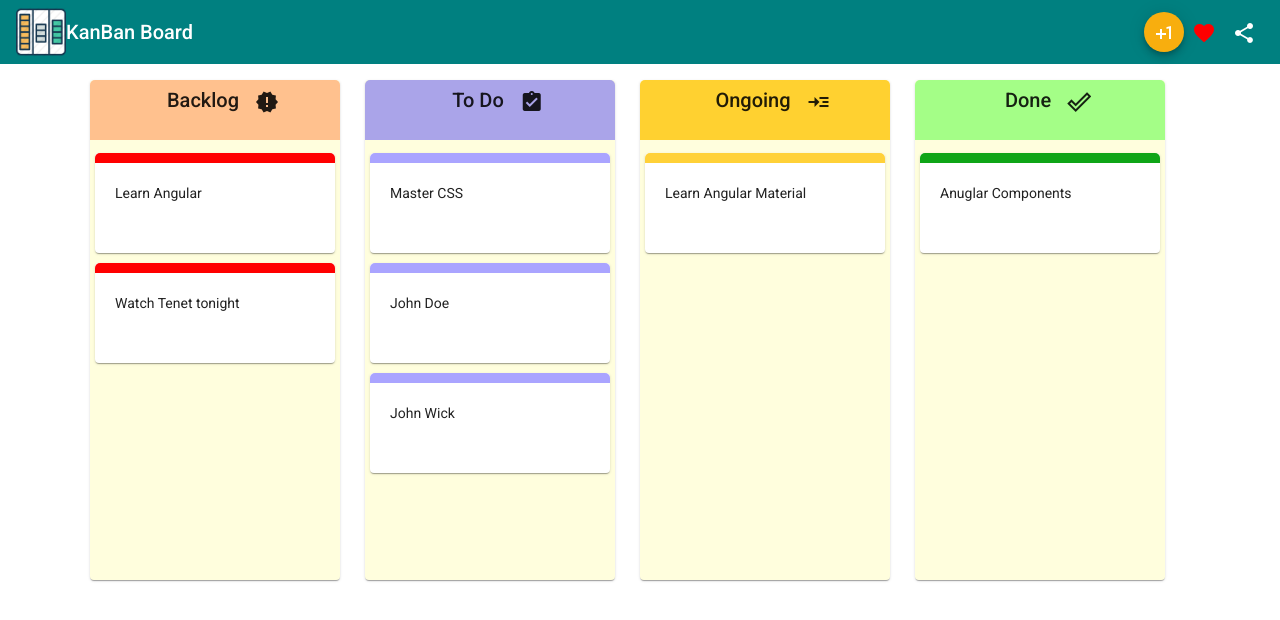
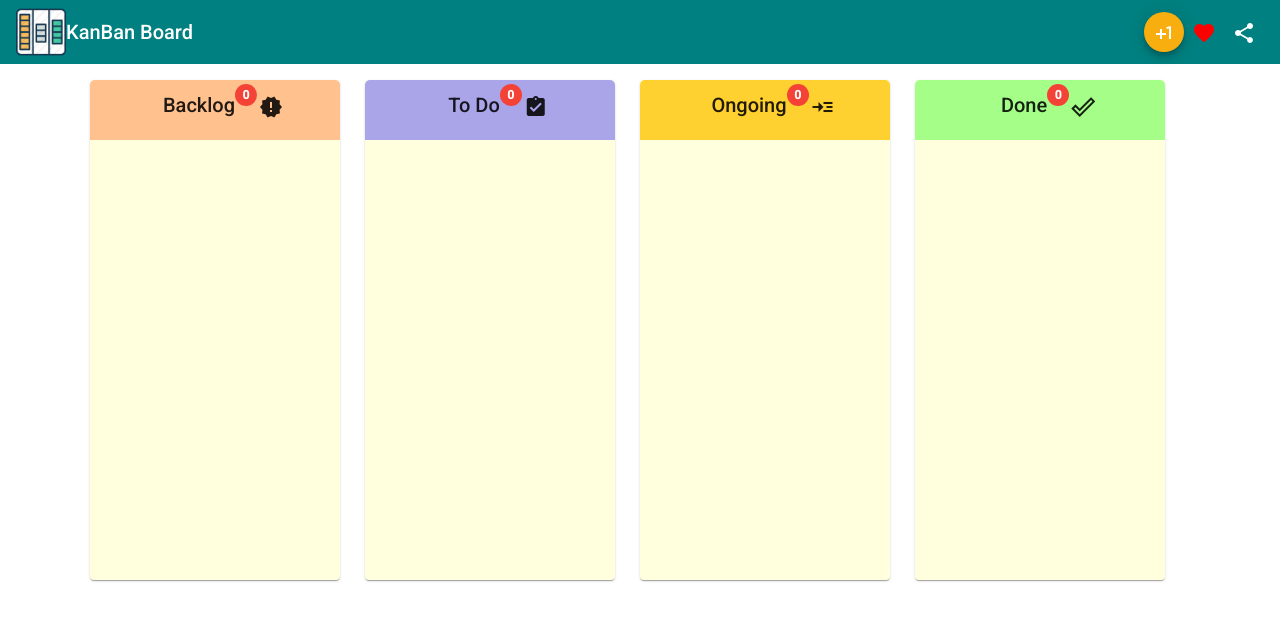
Before and after one commit to pavankalyan-codes/Kanban-board, an Angular app: page / in a window 1280 px wide. Shown: the top 620 px of the page. Built offline with nearby package versions, Linux system fonts and the light colour scheme.

Commit message:
Added update card

```diff
--- a/src/app/addtask/addtask.component.html
+++ b/src/app/addtask/addtask.component.html
@@ -4,11 +4,11 @@
     <div mat-dialog-content style="display:flex;flex-direction: column;justify-content: center;">
     <mat-form-field >
         <mat-label>Task name</mat-label>
-        <input matInput [(ngModel)]="task.name" required>
+        <input matInput [(ngModel)]="task.name"  required>
     </mat-form-field>
     <mat-form-field appearance="fill">
         <mat-label>Task Category</mat-label>
-        <mat-select [(ngModel)]="task.type" required>
+        <mat-select [(ngModel)]="task.type" required [disabled]="disableSelect">
         <mat-option *ngFor="let type of types;let i=index" [value]="i+1">
             {{type}}
         </mat-option>
--- a/src/app/addtask/addtask.component.ts
+++ b/src/app/addtask/addtask.component.ts
@@ -1,5 +1,11 @@
-import { Component, OnInit } from '@angular/core';
+import { Component, OnInit, Inject } from '@angular/core';
+import { MAT_DIALOG_DATA, MatDialogRef } from '@angular/material/dialog';
 
+
+export interface task {
+  name: string;
+  type: string;
+}
 @Component({
   selector: 'app-addtask',
   templateUrl: './addtask.component.html',
@@ -12,6 +18,8 @@ export class AddtaskComponent implements OnInit {
     name:'',
     type:''
   }
+
+
   types=[
     "backlog",
     "todo",
@@ -20,7 +28,23 @@ export class AddtaskComponent implements OnInit {
   ]
   value:string='';
 
-  constructor() { }
+  disableSelect:boolean=false;
+
+  constructor(public dialogRef: MatDialogRef<AddtaskComponent>,
+    @Inject(MAT_DIALOG_DATA) public data: task) {
+
+      if(data.name!='')
+      {
+        this.disableSelect=true;
+      }
+      this.task.name=data.name;
+      this.task.type=data.type+1;
+      console.log(data);
+
+
+
+
+  }
 
 
   ngOnInit(): void {
--- a/src/app/app.component.html
+++ b/src/app/app.component.html
@@ -15,16 +15,16 @@
       <mat-card class="example-card" style="display: flex;flex-direction: column;background-color: rgba(252, 248, 32, 0.151);" cdkDropList [cdkDropListData]="done" (cdkDropListDropped)="drop($event)">
 
         <div class="myheader" style="display: flex;flex-direction: row;justify-content: center;">
-          <mat-card-header style="padding: 10px;" >
-            <mat-icon >new_releases</mat-icon>
-            <mat-card-title >Backlog</mat-card-title>
+          <mat-card-header style="padding: 15px;" >
+            <mat-icon class="ml-2">new_releases</mat-icon>
+            <mat-card-title [matBadge]="backlog.length" matBadgeColor="warn" matBadgeOverlap="false" >Backlog</mat-card-title>
           </mat-card-header>
 
         </div>
 
 
             <div class="pt-2">
-              <mat-card class="myc"  *ngFor="let item of backlog" style="display: flex;flex-direction: column;margin-bottom: 10px" cdkDrag>
+              <mat-card class="myc"  *ngFor="let item of backlog;let i=index" [id]="i" (dblclick)="doubleClick(0,$event)"style="display: flex;flex-direction: column;margin-bottom: 10px" cdkDrag>
               <div class="mycard"></div>
                 <div style="padding: 20px; overflow-wrap: break-word;
                 word-wrap: break-word;
@@ -39,13 +39,13 @@
       <mat-card class="example-card" style="display: flex;flex-direction: column;background-color: rgba(252, 248, 32, 0.151);" cdkDropList [cdkDropListData]="done" (cdkDropListDropped)="drop($event)">
 
         <div class="myheadertodo" style="display: flex;flex-direction: row;justify-content: center;">
-          <mat-card-header style="padding: 10px;">
-            <mat-icon >assignment_turned_in          </mat-icon>
-            <mat-card-title >To Do</mat-card-title>
+          <mat-card-header style="padding: 15px;" >
+            <mat-icon class="ml-2" >assignment_turned_in          </mat-icon>
+            <mat-card-title [matBadge]="todo.length" matBadgeColor="warn" matBadgeOverlap="false">To Do</mat-card-title>
           </mat-card-header>
         </div>
             <div class="pt-2">
-              <mat-card class="myc" *ngFor="let item of todo" style="margin-bottom: 10px;display: flex;flex-direction: column;" cdkDrag>
+              <mat-card class="myc"  *ngFor="let item of todo;let i=index" [id]="i" (dblclick)="doubleClick(1,$event)" style="margin-bottom: 10px;display: flex;flex-direction: column;" cdkDrag>
                 <div class="mycardtodo"></div>
                 <div style="padding: 20px;max-width: 100%; overflow-wrap: break-word;
                 word-wrap: break-word;
@@ -60,13 +60,13 @@
       <mat-card class="example-card" style="display: flex;flex-direction: column;background-color: rgba(252, 248, 32, 0.151);" cdkDropList [cdkDropListData]="done" (cdkDropListDropped)="drop($event)" >
 
         <div class="myheaderongoing" style="display: flex;flex-direction: row;justify-content: center;">
-          <mat-card-header style="padding: 10px;">
-            <mat-icon >read_more</mat-icon>
-            <mat-card-title >Ongoing</mat-card-title>
+          <mat-card-header style="padding: 15px;">
+            <mat-icon class="ml-2">read_more</mat-icon>
+            <mat-card-title [matBadge]="ongoing.length" matBadgeColor="warn" matBadgeOverlap="false">Ongoing</mat-card-title>
           </mat-card-header>
         </div>
             <div class="pt-2">
-              <mat-card class="myc"  *ngFor="let item of ongoing" style="margin-bottom: 10px;display: flex;flex-direction: column;" cdkDrag>
+              <mat-card class="myc"  *ngFor="let item of ongoing;let i=index" [id]="i" (dblclick)="doubleClick(2,$event)" style="margin-bottom: 10px;display: flex;flex-direction: column;" cdkDrag>
                 <div class="mycardongoing"></div>
                 <div style="padding: 20px; overflow-wrap: break-word;
                 word-wrap: break-word;
@@ -80,13 +80,13 @@
     <div class="example-container">
       <mat-card class="example-card" style="display: flex;flex-direction: column;background-color: rgba(252, 248, 32, 0.151);" cdkDropList [cdkDropListData]="done" (cdkDropListDropped)="drop($event)">
         <div class="myheaderdone" style="display: flex;flex-direction: row;justify-content: center;">
-          <mat-card-header style="padding: 10px;">
-            <mat-icon >done_outline</mat-icon>
-            <mat-card-title >Done</mat-card-title>
+          <mat-card-header style="padding: 15px;">
+            <mat-icon class="ml-2">done_outline</mat-icon>
+            <mat-card-title [matBadge]="done.length" matBadgeColor="warn" matBadgeOverlap="false">Done</mat-card-title>
           </mat-card-header>
         </div>
             <div class="pt-2">
-              <mat-card class="myc" *ngFor="let item of done" style="margin-bottom: 10px;display: flex;flex-direction: column;" cdkDrag>
+              <mat-card class="myc" *ngFor="let item of done;let i=index" [id]="i" (dblclick)="doubleClick(3,$event)" style="margin-bottom: 10px;display: flex;flex-direction: column;" cdkDrag>
                 <div class="mycarddone"></div>
                 <div style="padding: 20px; overflow-wrap: break-word;
                 word-wrap: break-word;
--- a/src/app/app.component.ts
+++ b/src/app/app.component.ts
@@ -27,23 +27,96 @@ export class AppComponent {
   mf:boolean=true;
   dl:boolean=false;
 
-  backlog=["Learn Angular","Watch Tenet tonight"];
-  todo=["Master CSS","John Doe","John Wick"];
-  ongoing=["Learn Angular Material"];
-  done=["Anuglar Components"];
+  backlog=[];
+  todo=[];
+  ongoing=[];
+  done=[];
 
 
   constructor(public dialog: MatDialog){
 
+  }
+  doubleClick(type,event)
+  {
+    console.log(type+" "+event.currentTarget.id);
+    let na=this.getValue(type,event.currentTarget.id);
+    console.log(na);
+
+    this.editTodo(event.currentTarget.id,na,type)
+
+
+  }
+
+  getValue(type,ind)
+  {
+    console.log(this.todo);
+
+    switch(type)
+    {
+      case 0:
+        return this.backlog[ind];
+      case 1:
+        return this.todo[parseInt(ind)];
+      case 2:
+        return this.ongoing[ind];
+      case 3:
+        return this.done[ind];
+      default:
+        return 'error';
+    }
   }
 
   receiveMessage($event) {
     this.openDialog();
   }
 
+  editTodo(arrIndex,tname,ttype): void {
+    const dialogRef = this.dialog.open(AddtaskComponent, {
+      width: '400px',
+      data:{
+
+          name:tname,
+          type:ttype
+
+      }
+
+    });
+
+    dialogRef.afterClosed().subscribe(result => {
+      console.log('The dialog was closed');
+      console.log(result);
+      this.updateTask(ttype,arrIndex,result);
+
+
+    });
+  }
+
+  updateTask(type,ind,result)
+  {
+    switch(type)
+    {
+      case 0:
+        return this.backlog[parseInt(ind)]=result.name;
+      case 1:
+        return this.todo[parseInt(ind)]=result.name;
+      case 2:
+        return this.ongoing[parseInt(ind)]=result.name;
+      case 3:
+        return this.done[parseInt(ind)]=result.name;
+      default:
+        return 'error';
+    }
+  }
+
   openDialog(): void {
     const dialogRef = this.dialog.open(AddtaskComponent, {
       width: '400px',
+      data:{
+
+        name:"",
+        type:""
+
+    }
 
     });
 
--- a/src/app/app.module.ts
+++ b/src/app/app.module.ts
@@ -18,6 +18,7 @@ import { MytoolbarComponent } from './mytoolbar/mytoolbar.component';
 import {MatDialogModule} from '@angular/material/dialog';
 import { AddtaskComponent } from './addtask/addtask.component';
 import {MatSelectModule} from '@angular/material/select';
+import {MatBadgeModule} from '@angular/material/badge';
 
 @NgModule({
   declarations: [
@@ -41,7 +42,8 @@ import {MatSelectModule} from '@angular/material/select';
     DragDropModule,
     MatButtonModule,
     MatDividerModule,
-    FontAwesomeModule
+    FontAwesomeModule,
+    MatBadgeModule
   ],
   providers: [],
   bootstrap: [AppComponent]
```
